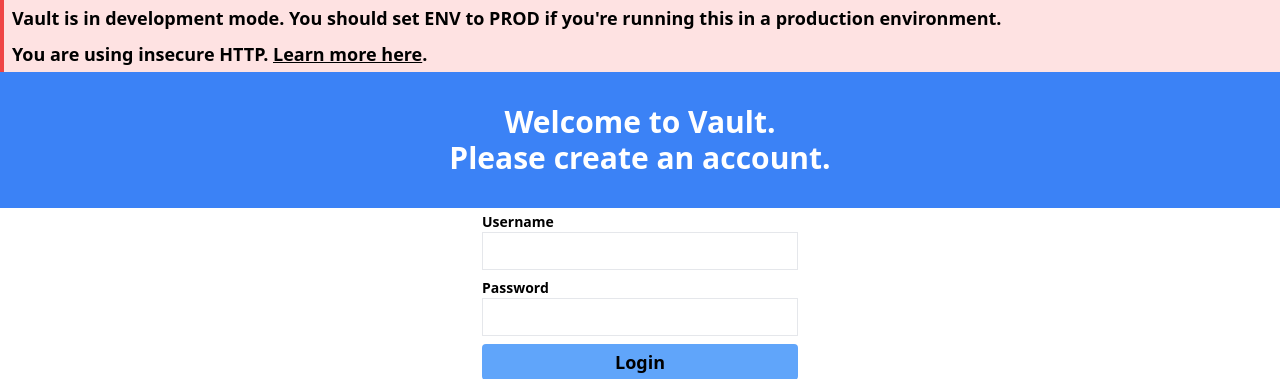
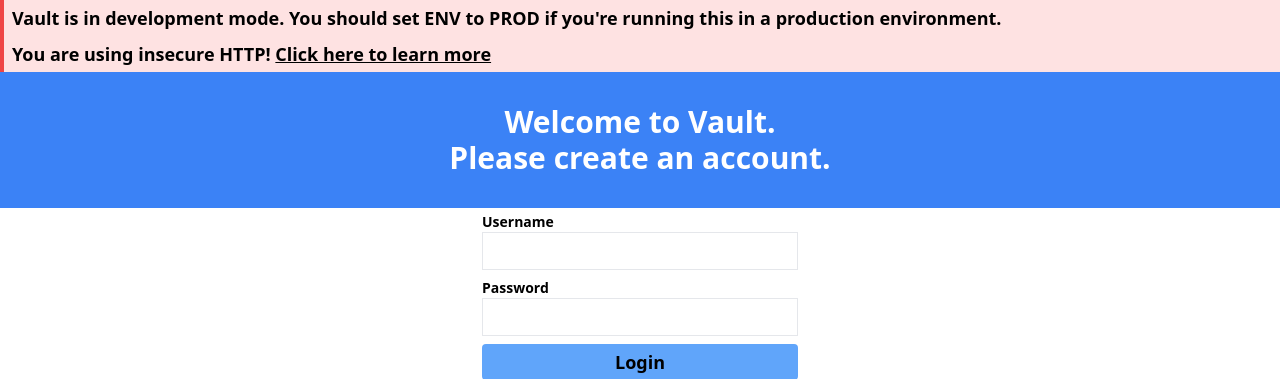
Before and after one commit to lewmilburn/Vault, a PHP site: page /index.php in a window 1280 px wide. Shown: the top 379 px of the page. Run offline with PHP 8.4, Linux system fonts and the light colour scheme; style sheets or scripts are compiled from the project's sources.

Commit message:
Fixing code smells

```diff
--- a/Web/view/common/alerts.php
+++ b/Web/view/common/alerts.php
@@ -6,6 +6,9 @@
 <?php } ?>
 <?php if (empty($_SERVER['HTTPS']) || $_SERVER['HTTPS'] == "off") { ?>
     <div class="alert-red">
-        You are using insecure HTTP. <a href="https://github.com/lewmilburn/Vault/wiki/Security#http-vs-https">Learn more here</a>.
+        You are using insecure HTTP!
+        <a href="https://github.com/lewmilburn/Vault/wiki/Security#http-vs-https">
+            Click here to learn more
+        </a>
     </div>
 <?php } ?>
```
